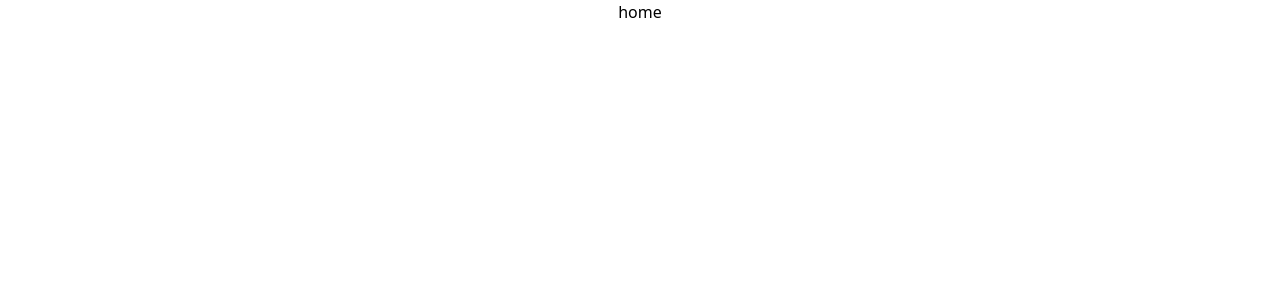
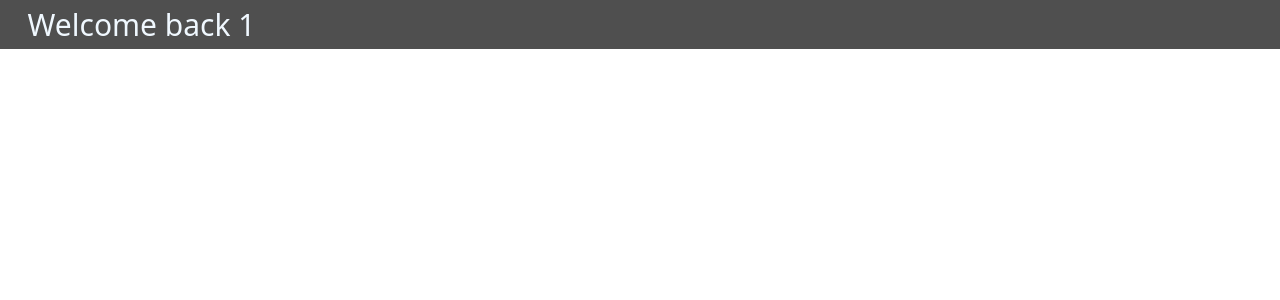
Before and after one commit to C5-shakirabugarbia/Tarjama_code_challenge, a React (Create React App) app in the folder frontend/: page /home/1/1 in a window 1280 px wide. Shown: the top 300 px of the page. Built offline with nearby package versions, Linux system fonts and the light colour scheme.

Commit message:
working on main page and  profile page

```diff
--- a/frontend/package.json
+++ b/frontend/package.json
@@ -11,6 +11,7 @@
     "react": "^18.1.0",
     "react-bootstrap": "^2.5.0",
     "react-dom": "^18.1.0",
+    "react-icons": "^4.4.0",
     "react-redux": "^8.0.2",
     "react-router-dom": "^6.3.0",
     "react-scripts": "5.0.1",
--- a/frontend/public/index.html
+++ b/frontend/public/index.html
@@ -15,6 +15,12 @@
       user's mobile device or desktop. See https://developers.google.com/web/fundamentals/web-app-manifest/
     -->
     <link rel="manifest" href="%PUBLIC_URL%/manifest.json" />
+    <link
+      rel="stylesheet"
+      href="https://cdn.jsdelivr.net/npm/bootstrap@5.1.3/dist/css/bootstrap.min.css"
+      integrity="sha384-1BmE4kWBq78iYhFldvKuhfTAU6auU8tT94WrHftjDbrCEXSU1oBoqyl2QvZ6jIW3"
+      crossorigin="anonymous"
+    />
     <!--
       Notice the use of %PUBLIC_URL% in the tags above.
       It will be replaced with the URL of the `public` folder during the build.
--- a/frontend/src/App.js
+++ b/frontend/src/App.js
@@ -2,12 +2,14 @@ import "./index.css";
 import { Routes, Route } from "react-router-dom";
 import Login from "./component/login";
 import Home from "./component/home";
+import Profile from "./component/profile";
 function App() {
   return (
     <div className="App">
       <Routes>
         <Route path={"/"} element={<Login />} />
         <Route path={"/home/:id/:name"} element={<Home />} />
+        <Route path={"/profile/:id/:name"} element={<Profile />} />
       </Routes>
     </div>
   );
--- a/frontend/src/component/home/index.js
+++ b/frontend/src/component/home/index.js
@@ -1,4 +1,23 @@
+import { useParams } from "react-router-dom";
+import { CgProfile } from "react-icons/cg";
+import "./style.css";
+import { useNavigate } from "react-router-dom";
 const Home = () => {
-  return <div>home</div>;
+  const navigate = useNavigate();
+  const { id, name } = useParams();
+  return (
+    <div className="homeCon">
+      <div className="head">
+        <p
+          className="userName"
+          onClick={() => {
+            navigate(`/profile/${id}/${name}`);
+          }}
+        >
+          Welcome back <span>{name}</span>
+        </p>
+      </div>
+    </div>
+  );
 };
 export default Home;
--- /dev/null
+++ b/frontend/src/component/home/style.css
@@ -0,0 +1,17 @@
+.homeCon{
+    display: flex;
+    flex-direction: column;
+
+
+}
+.head{
+    color: aliceblue;
+    background-color: hsl(0, 0%, 31%);
+    padding: 2px;
+}
+.userName{
+    font-size: 30px;
+    margin-left: 2%;
+    cursor: pointer;
+    width: 37%;
+}
--- a/frontend/src/component/login/style.css
+++ b/frontend/src/component/login/style.css
@@ -1,12 +1,3 @@
-.bg{
-    background-image: url(https://raw.githubusercontent.com/rudyjm3/intro-component-with-signup-form/main/images/bg-intro-desktop.png);
-    background-color:hsl(0, 0%, 2%);
-    min-height: 768px;
-}
-.logpage{
-    display: flex;
-    flex-wrap: wrap;
-}
 .form{
     display: flex;
     flex-direction: column;
@@ -92,11 +83,16 @@ width: -webkit-fill-available;
     margin: 0%;
 }
 .logoImg{
-
-    margin-top: 15%;
-    flex: 1 0 17rem;
+    margin-top: 20%;
 }
 .logForm{
     margin-top: 10%;
-    flex: 0.5 0 500px;
 }
+
+.bg{
+    background-image: url(https://raw.githubusercontent.com/rudyjm3/intro-component-with-signup-form/main/images/bg-intro-desktop.png);
+    background-color:hsl(0, 0%, 2%);
+}
+h1{
+    font-size: calc(1.375rem + 1.5vw);
+}
--- a/frontend/src/component/profile/index.js
+++ b/frontend/src/component/profile/index.js
@@ -0,0 +1,38 @@
+import "./style.css";
+import axios from "axios";
+
+import React, { useState, useEffect } from "react";
+
+import { useParams } from "react-router-dom";
+
+const Profile = () => {
+  const [profileOb, setProfilOb] = useState({});
+  const [street, setStreet] = useState("");
+  const [city, setcity] = useState("");
+  const { id, name } = useParams();
+  const getUsers = () => {
+    axios
+      .get(`https://jsonplaceholder.typicode.com/users/${id}`)
+      .then((result) => {
+        setProfilOb(result.data);
+        setStreet(result.data.address.street);
+        setcity(result.data.address.city);
+      })
+      .catch((err) => {
+        console.log(err);
+      });
+  };
+  useEffect(() => {
+    getUsers();
+  }, []);
+  return (
+    <div className="homeCon">
+      <div className="head">
+        <p className="userName">
+          Welcome back <span>{name}</span>
+        </p>
+      </div>
+    </div>
+  );
+};
+export default Profile;
--- a/frontend/src/index.css
+++ b/frontend/src/index.css
@@ -1,6 +1,4 @@
-.App{
-    text-align: center
-}
+
 
 @tailwind base;
 @tailwind components;
```
Also changed, not shown: frontend/src/component/profile/style.css (added), 1 other file (tests, documents, lock files or other folders).
